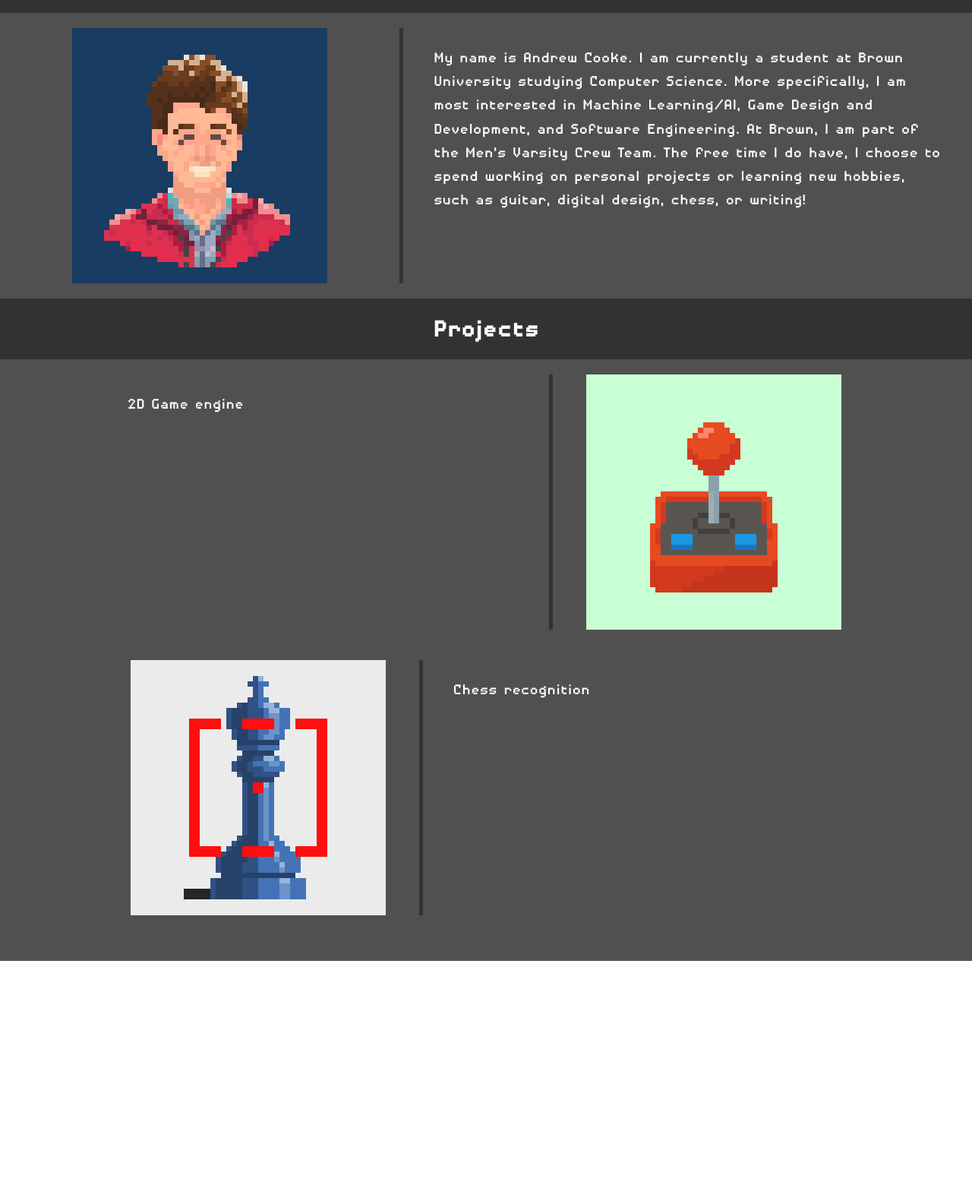
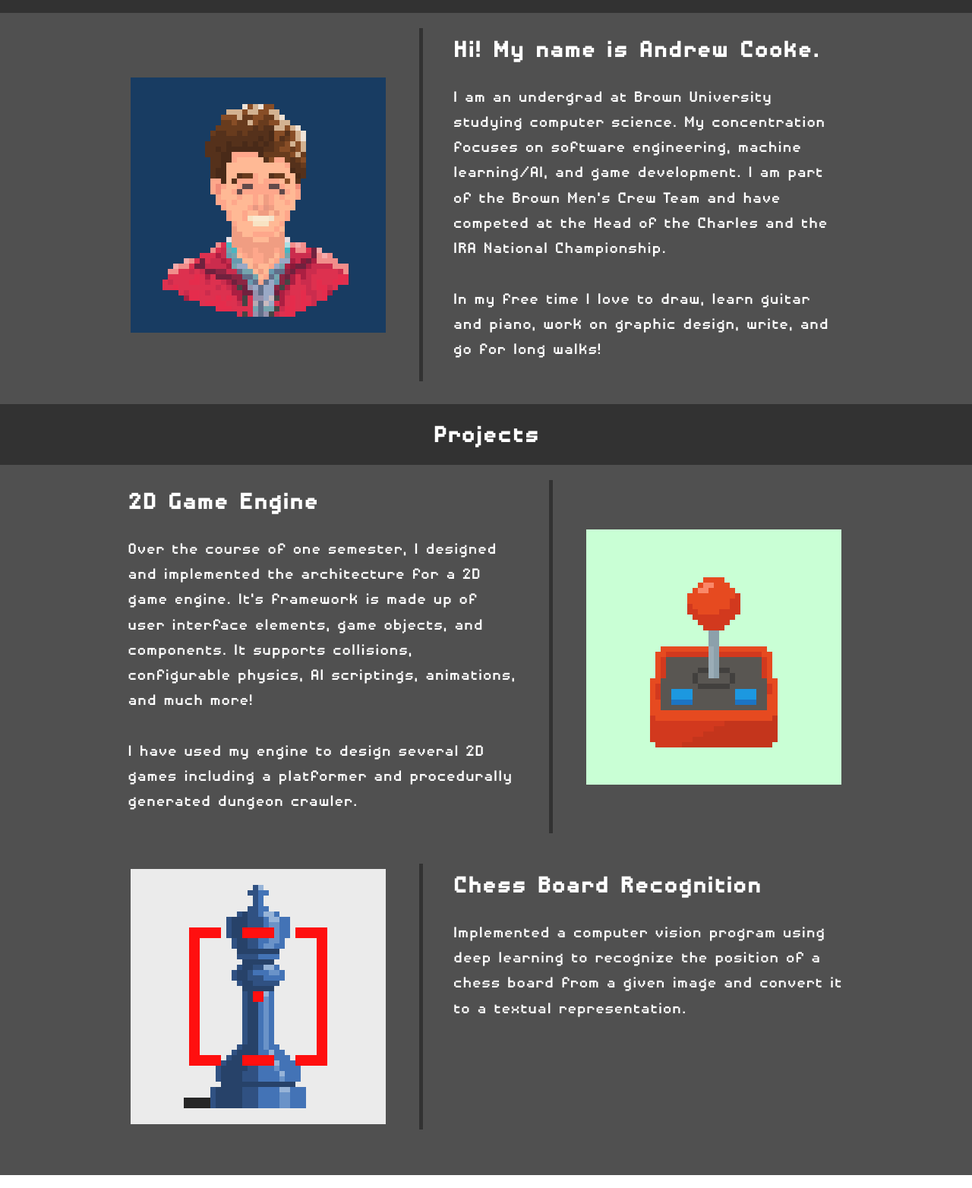
Before and after one commit to acooke1/acooke-website, a plain HTML site: page docs/index.html in a window 1280 px wide. Shown: the part 711-2275 px from the top of the page at 76% size. Before the commit the page ends 2079 px from the top, so only its background shows below. Drawn offline with nearby package versions, Linux system fonts and the light colour scheme.

Commit message:
polishing

```diff
--- a/docs/cover.css
+++ b/docs/cover.css
@@ -25,7 +25,7 @@
 }
 
 .lead {
-  font-size: 1.5rem;
+  font-size: 1.6rem;
   font-weight: 300;
   line-height: 1.3;
 }
@@ -83,6 +83,7 @@ body {
 
 .my-row {
   display: flex;
+  min-height: 17.5em;
 }
 
 .my-row:after {
@@ -95,6 +96,7 @@ body {
   float: left;
   padding: 0 40px;
   height: 100%;
+  min-height: inherit;
 }
 
 .col-left {
@@ -111,6 +113,10 @@ body {
 
 .col-wide {
   width: 60%;
+}
+
+.img {
+  vertical-align: middle;
 }
 
 /*
@@ -130,31 +136,6 @@ h2 {
   font-size: 40px;
   margin-top: 8px;
   margin-bottom: 8px;
-}
-
-/*
- * Header
- */
-
-.nav-masthead .nav-link {
-  padding: .25rem 0;
-  color: rgba(255, 255, 255, .5);
-  background-color: transparent;
-  border-bottom: .25rem solid transparent;
-}
-
-.nav-masthead .nav-link:hover,
-.nav-masthead .nav-link:focus {
-  border-bottom-color: rgba(255, 255, 255, .25);
-}
-
-.nav-masthead .nav-link + .nav-link {
-  margin-left: 1rem;
-}
-
-.nav-masthead .active {
-  color: #fff;
-  border-bottom-color: #fff;
 }
 
 /*
@@ -182,25 +163,11 @@ h1 {
 }
 
 /*
- * Carousel
+ * About
  */
 
-.carousel {
-  margin-bottom: 4rem;
+.about-slide {
+  width: 80%;
+  margin: auto;
+  padding: 0 0 10px 0;
 }
-
-.carousel-caption {
-  bottom: 3rem;
-  z-index: 10;
-}
-
-.carousel-item {
-  height: 32rem;
-}
-.carousel-item > img {
-  position: absolute;
-  top: 0;
-  left: 0;
-  min-width: 100%;
-  height: 32rem;
-}
--- a/docs/index.html
+++ b/docs/index.html
@@ -82,19 +82,18 @@
 
       <div class="base-container about-container">
         <a class="anchor" id="about"></a>
-        <div class="my-row">
-          <div class="about-me-image col col-left col-skinny d-flex justify-content-center align-items-center">
-              <img src="images/pixel_portrait.png" id="pixel_portrait" class="portrait img-responsive img-rounded center-block">
+        <div class="about-slide my-row justify-content-center align-items-center">
+          <div class="about-me-image col col-skinny d-flex justify-content-center align-items-center">
+              <img src="images/pixel_portrait.png" id="pixel_portrait" class="img">
           </div>
-          <div class="col col-wide d-flex align-items-center">
+          <div class="col col-wide col-right">
+            <h2>Hi! My name is Andrew Cooke.</h2>
             <p class="lead">
-              My name is Andrew Cooke. I am currently a student at Brown
-              University studying Computer Science. More specifically,
-              I am most interested in Machine Learning/AI, Game Design and
-              Development, and Software Engineering. At Brown, I am part of
-              the Men's Varsity Crew Team. The free time I do have, I choose to spend
-              working on personal projects or learning new hobbies, such as guitar,
-              digital design, chess, or writing!
+              I am an undergrad at Brown University studying computer science. My concentration focuses on
+              software engineering, machine learning/AI, and game development. I am part of the Brown Men's Crew
+              Team and have competed at the Head of the Charles and the IRA National Championship.
+              <br><br>
+              In my free time I love to draw, learn guitar and piano, work on graphic design, write, and go for long walks!
             </p>
           </div>
         </div>
@@ -106,24 +105,32 @@
 
       <div class="base-container projects-container">
         <a class="anchor" id="projects"></a>
-        <div class="game-engine project-slide my-row">
-          <div class="col col-wide d-flex align-items-center">
+        <div class="game-engine project-slide my-row justify-content-center align-items-center">
+          <div class="col col-wide col-left">
+            <h2>2D Game Engine</h2>
             <p class="lead">
-              2D Game engine
+              Over the course of one semester, I designed and implemented the architecture for a 2D game engine. It's
+              framework is made up of user interface elements, game objects, and components. It supports collisions,
+              configurable physics, AI scriptings, animations, and much more!
+              <br><br>
+              I have used my engine to design several 2D games including a platformer and procedurally generated dungeon
+              crawler.
             </p>
           </div>
-          <div class="game-engine-image col col-right col-skinny d-flex justify-content-center align-items-center">
-            <img src="images/game_engine.png" class="img-responsive img-rounded center-block">
+          <div class="game-engine-image col col-skinny d-flex justify-content-center align-items-center">
+            <img src="images/game_engine.png" class="img">
           </div>
         </div>
 
         <div class="chess-recognition project-slide my-row">
-          <div class="chess-recognition-image col col-left col-skinny d-flex justify-content-center align-items-center">
-            <img src="images/chess-image.png" class="img-responsive img-rounded center-block">
+          <div class="chess-recognition-image col col-skinny d-flex justify-content-center align-items-center">
+            <img src="images/chess-image.png" class="img">
           </div>
-          <div class="col col-wide d-flex align-items-center">
+          <div class="col col-wide col-right">
+            <h2>Chess Board Recognition</h2>
             <p class="lead">
-              Chess recognition
+              Implemented a computer vision program using deep learning to recognize the position of a chess board from
+              a given image and convert it to a textual representation.
             </p>
           </div>
         </div>
--- a/docs/my-nav.css
+++ b/docs/my-nav.css
@@ -5,8 +5,8 @@
     align-items: center;
     align-content: center;
     display: flex;
-    font-size: 20px;
-    color: var(--off-white) !important;
+    font-size: 25px;
+    color: white !important;
 }
 
 .fixed-top {
@@ -22,7 +22,7 @@
     min-width: 40px;
     margin-right: 20px;
     height: 40px;
-    background-color: var(--off-white);
+    background-color: white;
 }
 
 .my-nav-container {
@@ -43,7 +43,7 @@
 .my-navlink:after {
     transition: all ease-in-out .2s;
     margin-top: 2px;
-    background: none repeat scroll 0 0 var(--off-white);
+    background: none repeat scroll 0 0 white;
     content: "";
     display: block;
     height: 3px;
--- a/docs/projects.css
+++ b/docs/projects.css
@@ -2,4 +2,5 @@
     padding: 0 0 40px 0;
     width: 80%;
     margin: auto;
+    background-color: var(--dark-gray);
 }
--- a/docs/styles.css
+++ b/docs/styles.css
@@ -26,5 +26,5 @@
 
 :root {
   --off-white: rgb(235, 235, 235);
-  --dark-gray: rgb(80, 80, 80)
+  --dark-gray: rgb(80, 80, 80);
 }
```
Also changed, not shown: 1 other file.
